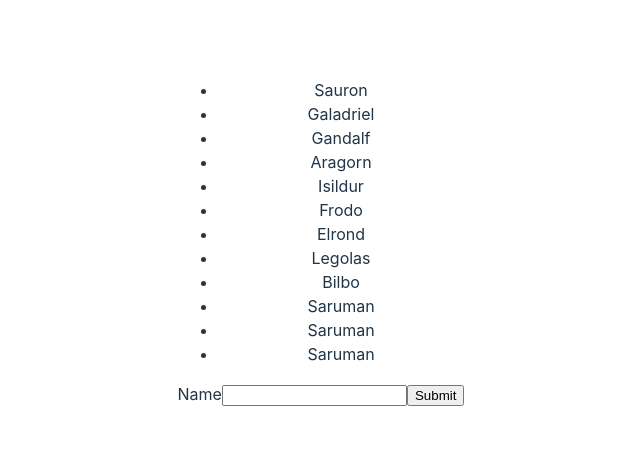
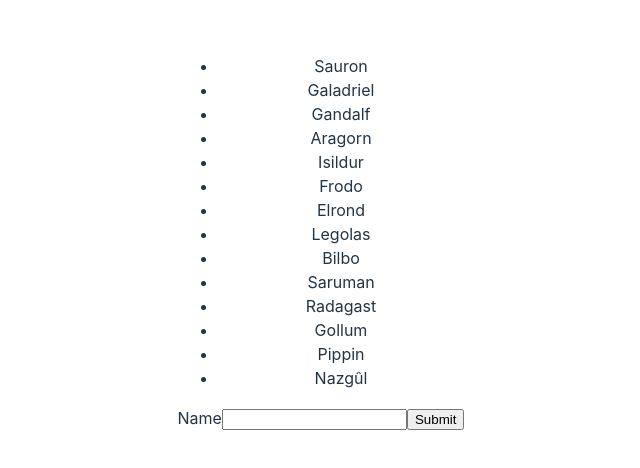
Before and after one commit to vieira-a/react-http-requests, a React (Vite) app: page / in a window 1280 px wide. Shown: the part 166-634 px from the top of the page, without its empty margins (319-959 px from the left). Built offline with nearby package versions, Linux system fonts and the light colour scheme; data requests are answered from the project's data file.

Commit message:
feat: working with default submit function

```diff
--- a/db.json
+++ b/db.json
@@ -41,12 +41,20 @@
       "name": "Saruman"
     },
     {
-      "name": "Saruman",
+      "name": "Radagast",
       "id": 11
     },
     {
-      "name": "Saruman",
+      "name": "Gollum",
       "id": 12
+    },
+    {
+      "name": "Pippin",
+      "id": 13
+    },
+    {
+      "name": "Nazgûl",
+      "id": 14
     }
   ]
 }
--- a/src/App.jsx
+++ b/src/App.jsx
@@ -14,29 +14,22 @@ function App() {
    * HTTP method GET
    */
   useEffect(() => {
-
     async function fetchData() {
-
       const response = await fetch(url);
-
       const data = await response.json();
-
       setDatabase(data)
-
     }
-
     fetchData()
-
   }, [])
-
+   /**
+   * Basic submit data using async function
+   * HTTP method POST
+   */
   const handleSubmit = async (e) => {
-
     e.preventDefault();
-
     const person = {
       name,
     }
-
     const response = await fetch(url, {
       method: 'POST',
       headers: {
@@ -44,11 +37,11 @@ function App() {
       },
       body: JSON.stringify(person)
     });
-
-    console.log()
+    const personUpdated = await response.json();
+    //Update database to show itens on submit
+    setDatabase((prev) => [...prev, personUpdated])
+    setName('')
   }
-
-
   return (
 
     <div className="App">
@@ -65,10 +58,8 @@ function App() {
           <input type="text" name='name' value={name} onChange={(e) => setName(e.target.value)}/>
           <input type="submit"/>
         </form>
-
       </div>
     </div>
-
   )
 }
 
```
Also changed, not shown: 1 other file (tests, documents, lock files or other folders).
